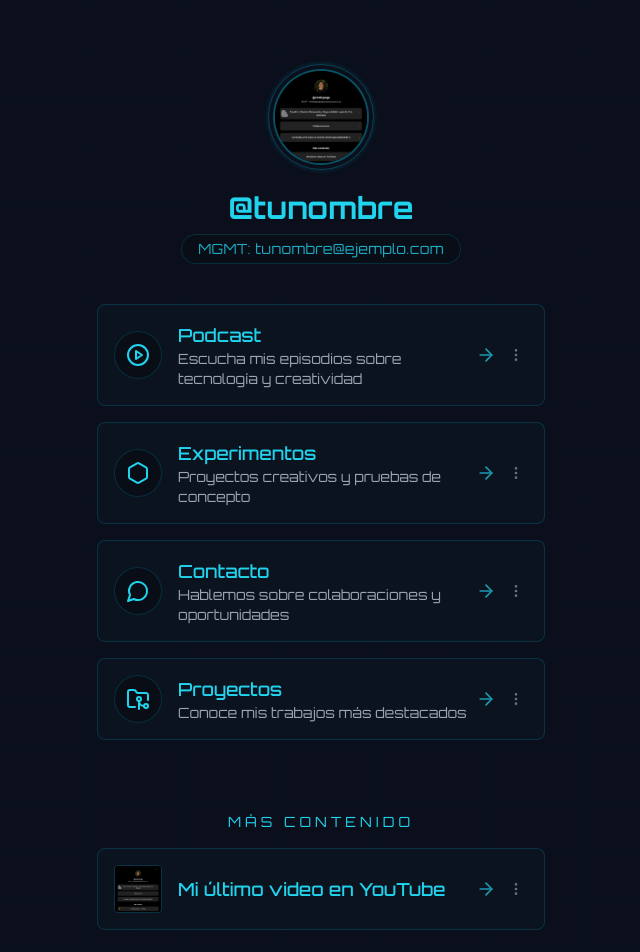
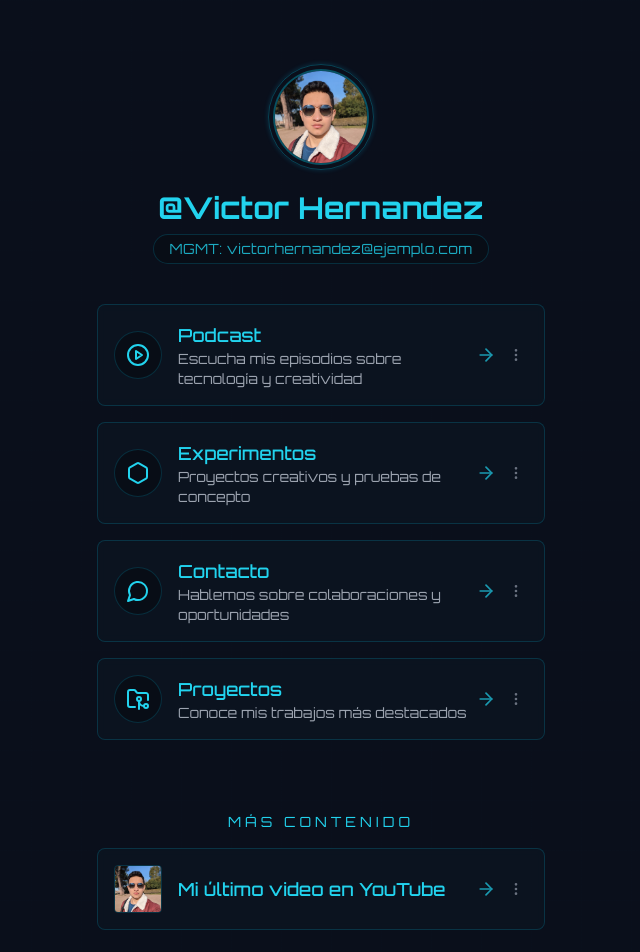
Before and after one commit to victor117-byte/social-link, a React (Vite) app: page / in a window 1280 px wide. Shown: the top 952 px of the page, without its empty margins (319-959 px from the left). Built offline with nearby package versions, Linux system fonts and the light colour scheme.

Commit message:
Replace "@tunombre" with "Victor Hernandez"
Update profile image and center it.

```diff
--- a/src/pages/Index.tsx
+++ b/src/pages/Index.tsx
@@ -7,7 +7,7 @@ import { Hexagon, Zap, MessageCircle, CirclePlay, FolderGit2 } from "lucide-reac
 const Index = () => {
   // Actualizar el título de la página
   useEffect(() => {
-    document.title = "@tunombre - Enlaces";
+    document.title = "@Victor Hernandez - Enlaces";
 
     // Agregar fuente Orbitron de Google Fonts
     const link = document.createElement('link');
@@ -28,15 +28,15 @@ const Index = () => {
           <div className="border border-cyan-500/30 p-1 rounded-full shadow-[0_0_5px_rgba(0,195,255,0.2)]">
             <Avatar className="h-24 w-24 border-[2px] border-cyan-500/40 bg-[#080D16]">
               <img
-                src="/lovable-uploads/47269266-23a9-4687-884a-aaad7c2e3281.png"
+                src="/lovable-uploads/3dae546f-a277-4c6b-9c19-35cb10966ba5.png"
                 alt="Foto de perfil"
-                className="h-full w-full object-cover"
+                className="h-full w-full object-cover object-center"
               />
             </Avatar>
           </div>
-          <h1 className="mt-5 text-3xl font-bold text-cyan-400">@tunombre</h1>
+          <h1 className="mt-5 text-3xl font-bold text-cyan-400">@Victor Hernandez</h1>
           <div className="mt-2 px-4 py-1 rounded-full border border-cyan-500/20 bg-[#080D16]/80">
-            <p className="text-cyan-400/80 text-sm tracking-wide">MGMT: tunombre@ejemplo.com</p>
+            <p className="text-cyan-400/80 text-sm tracking-wide">MGMT: victorhernandez@ejemplo.com</p>
           </div>
         </div>
 
@@ -80,7 +80,7 @@ const Index = () => {
               title="Mi último video en YouTube"
               link="#"
               showImage={true}
-              imageUrl="/lovable-uploads/47269266-23a9-4687-884a-aaad7c2e3281.png"
+              imageUrl="/lovable-uploads/3dae546f-a277-4c6b-9c19-35cb10966ba5.png"
               delay={500}
             />
           </div>
@@ -89,7 +89,7 @@ const Index = () => {
         {/* Footer */}
         <footer className="mt-12 text-cyan-500/50 text-sm text-center animate-fade-in" style={{ animationDelay: "0.6s" }}>
           <div className="border border-cyan-500/20 inline-block px-4 py-2 bg-[#080D16]/50 rounded-lg">
-            © 2025 @tunombre - Todos los derechos reservados
+            © 2025 @Victor Hernandez - Todos los derechos reservados
           </div>
         </footer>
       </div>
```
Also changed, not shown: public/lovable-uploads/3dae546f-a277-4c6b-9c19-35cb10966ba5.png (added).
